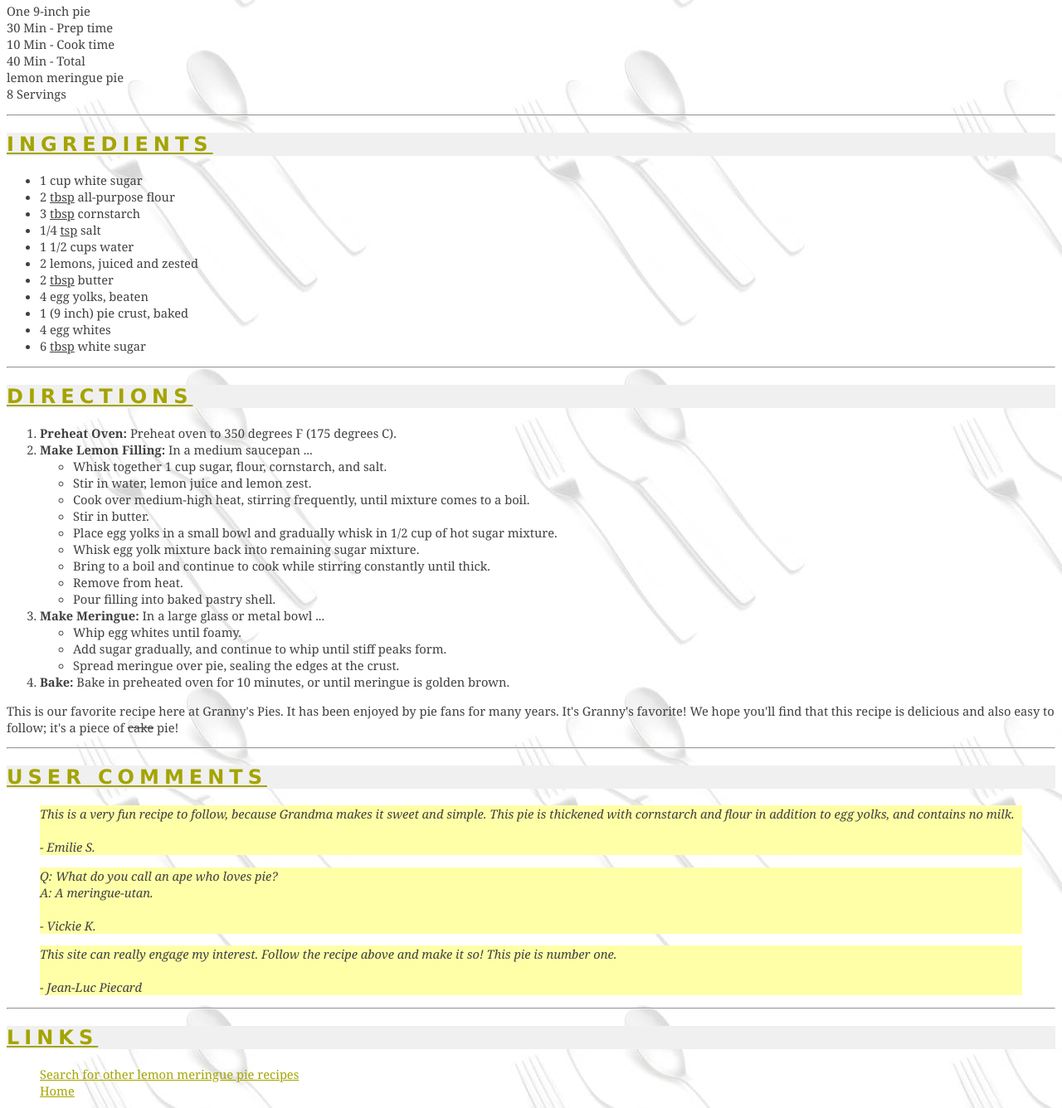
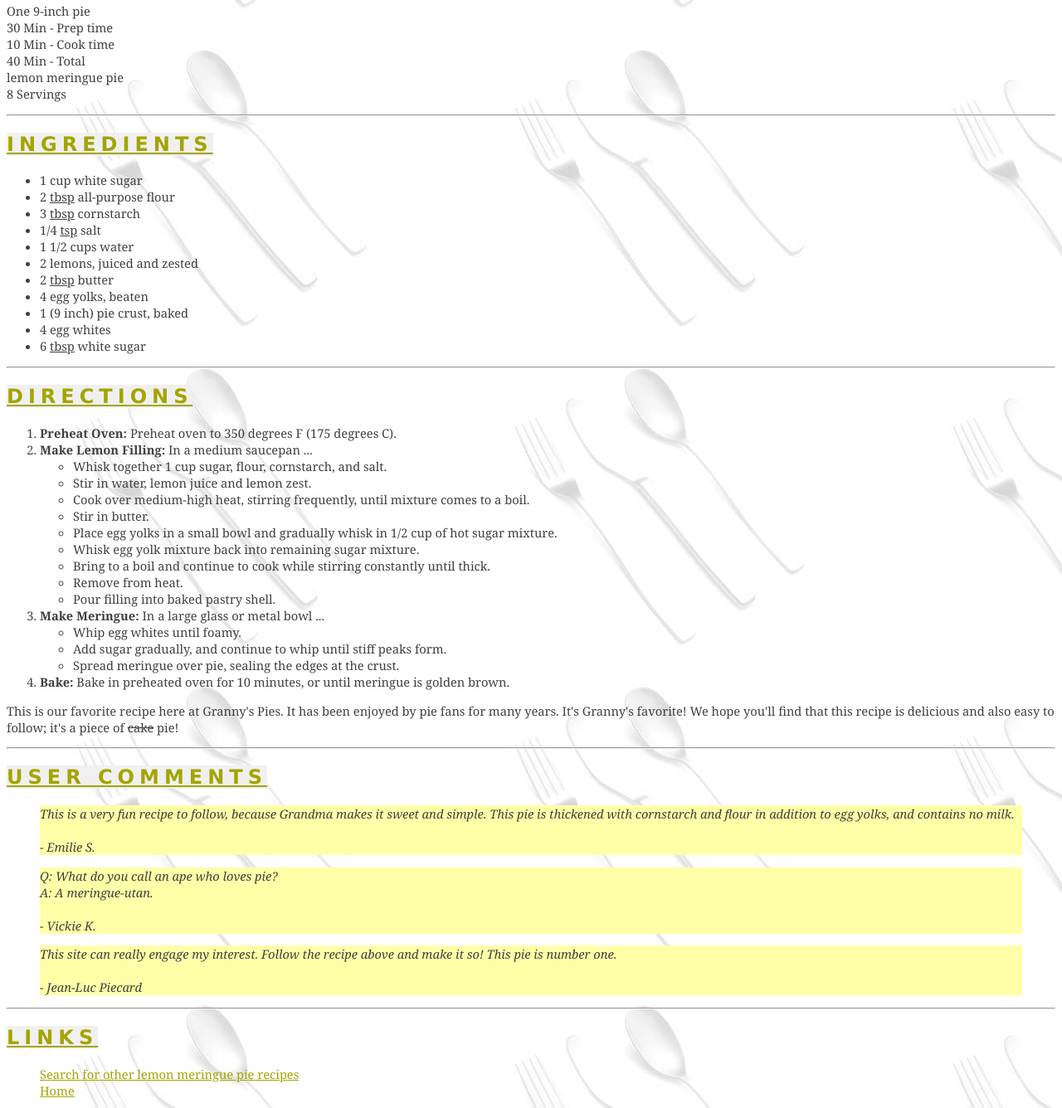
Before and after one commit to samitpok/samitpok.github.io, a plain HTML site: page recipe/pie.html in a window 1280 px wide. Shown: the part 354-1690 px from the top of the page at 83% size. Drawn offline with Linux system fonts and the light colour scheme; grey boxes are pictures that could not be loaded.

Commit message:
header background only to the text not whole line

```diff
--- a/recipe/pie.html
+++ b/recipe/pie.html
@@ -12,7 +12,7 @@
 </head>
 <body class="main">
     <div>
-        <h1 class="heading-style main-heading">Grandma's Lemon Meringue Pie</h1>
+        <h1 class="heading-style main-heading"><span class="grey-back">Grandma's Lemon Meringue Pie</span></h1>
 
         <img src="images/pie.jpg">
 
@@ -28,7 +28,7 @@
     </div>
     <hr>
     <div>
-        <h2 class="heading-style other-heading">INGREDIENTS</h2>
+        <h2 class="heading-style other-heading"><span class="grey-back">INGREDIENTS</span></h2>
 
         <ul class="ingredient-list">
             <li>1 cup white sugar</li>
@@ -46,7 +46,7 @@
     </div>
     <hr>
     <div>
-        <h2 class="heading-style other-heading">DIRECTIONS</h2>
+        <h2 class="heading-style other-heading"><span class="grey-back">DIRECTIONS</span></h2>
 
         <ol  type="1">
             <li>
@@ -82,7 +82,7 @@
     </div>
     <hr>
     <div>
-        <h2 class="heading-style other-heading">USER COMMENTS</h2>
+        <h2 class="heading-style other-heading"><span class="grey-back">USER COMMENTS</span></h2>
 
         <blockquote class="quote-block">
             This is a very fun recipe to follow, because Grandma makes it sweet and simple. This pie is thickened with cornstarch and flour in addition to egg yolks, and contains no milk.<br><br>
@@ -104,7 +104,7 @@
     </div>
     <hr>
     <div>
-        <h2 class="heading-style other-heading">LINKS</h2>
+        <h2 class="heading-style other-heading"><span class="grey-back">LINKS</span></h2>
 
         <div>
             <ul class="bullet-none">
--- a/recipe/recipe.css
+++ b/recipe/recipe.css
@@ -8,9 +8,12 @@
 
 }
 
+.grey-back{
+   background-color:#F0F0F0;
+}
+
 .heading-style{
     color:#A4A400;
-    background-color:#F0F0F0;
     font-family: 'Lucida Sans Unicode', Helvetica, Arial, sans-serif;
     text-decoration: underline;
     letter-spacing: 0.25em;
```
